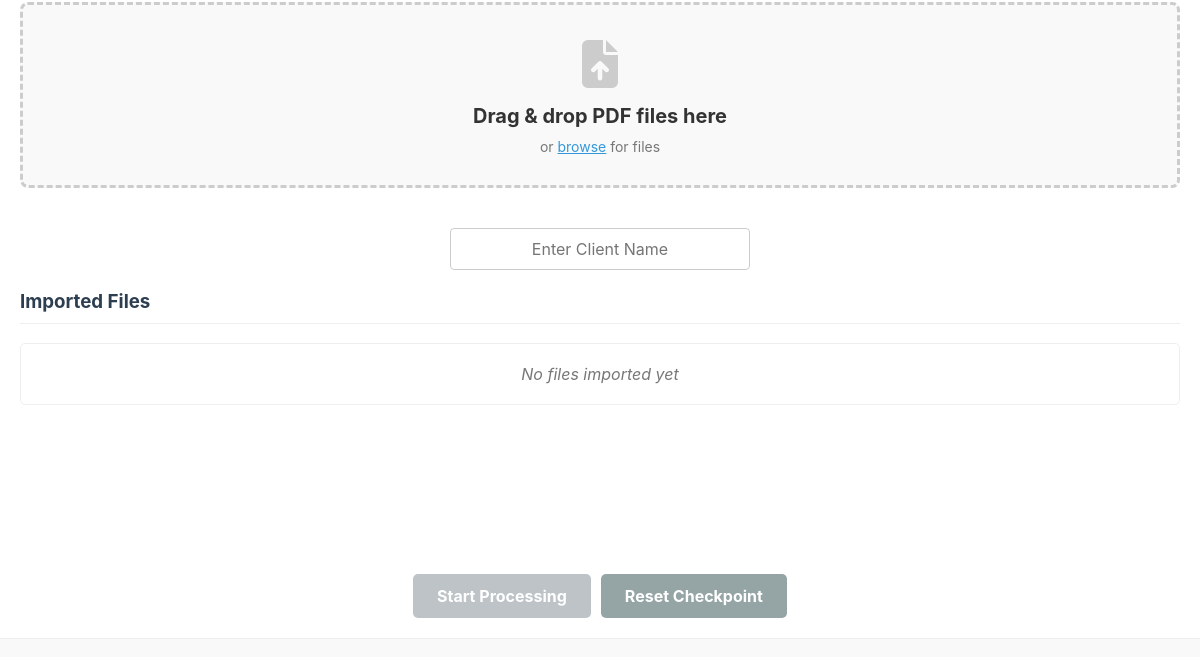
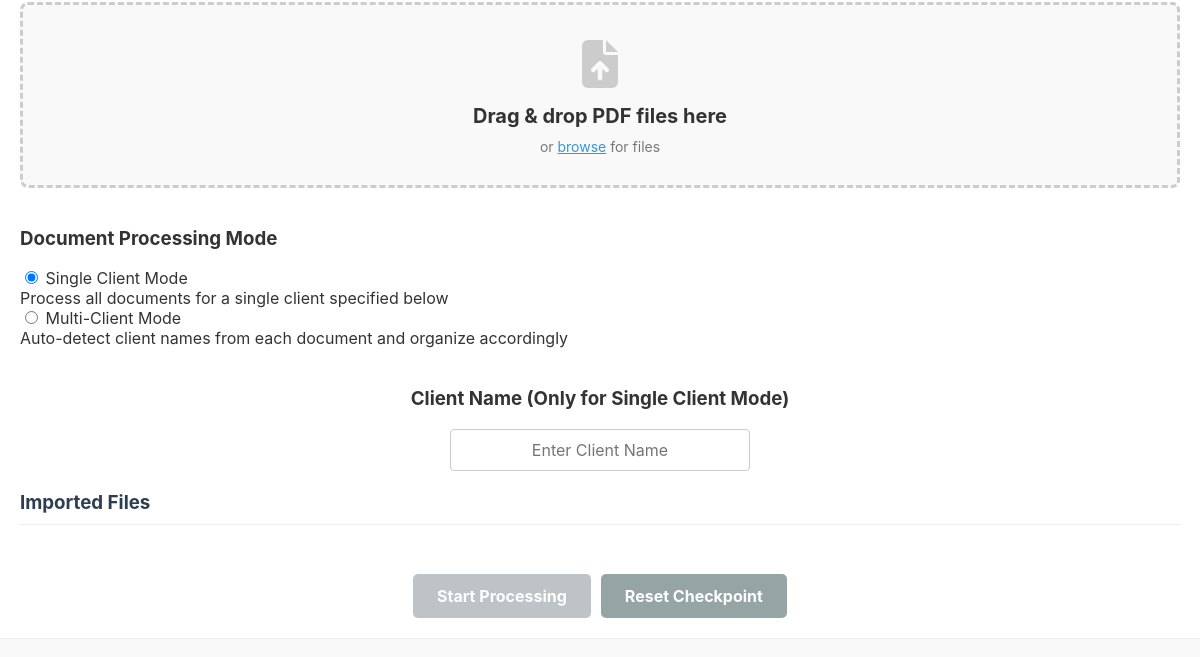
Before and after one commit to TootsieTall/accountantAI, an Electron app: page index.html in a window 1200 px wide. Shown: the part 111-768 px from the top of the page. Drawn offline with Linux system fonts and the light colour scheme; no server answers.

Commit message:
Add multi-client mode toggle to UI

```diff
--- a/index.html
+++ b/index.html
@@ -35,13 +35,35 @@
 
         <div class="drop-area" id="dropArea">
           <div class="drop-icon"><i class="fas fa-file-upload"></i></div>
-          <div class="drop-text">Drag & drop PDF files here</div>
+          <div class="drop-text" id="upload-instructions">Drag & drop PDF files here</div>
           <div class="drop-subtext">or <span class="browse-link">browse</span> for files</div>
           <input type="file" id="fileInput" multiple accept=".pdf" hidden>
         </div>
 
+        <!-- Processing Mode Toggle -->
+        <div class="settings-container mode-toggle-container">
+          <h3>Document Processing Mode</h3>
+          <div class="toggle-container">
+            <div class="toggle-option active">
+              <input type="radio" id="single-client-mode" name="processing-mode" value="single" checked>
+              <label for="single-client-mode">Single Client Mode</label>
+              <div class="mode-description">
+                Process all documents for a single client specified below
+              </div>
+            </div>
+            <div class="toggle-option">
+              <input type="radio" id="multi-client-mode" name="processing-mode" value="multi">
+              <label for="multi-client-mode">Multi-Client Mode</label>
+              <div class="mode-description">
+                Auto-detect client names from each document and organize accordingly
+              </div>
+            </div>
+          </div>
+        </div>
+
         <!-- Client Name Input -->
-        <div class="client-name-container">
+        <div class="settings-container client-name-container">
+          <h3>Client Name <span class="optional-indicator">(Only for Single Client Mode)</span></h3>
           <input type="text" id="clientNameInput" class="client-name-input" placeholder="Enter Client Name">
         </div>
 
```
